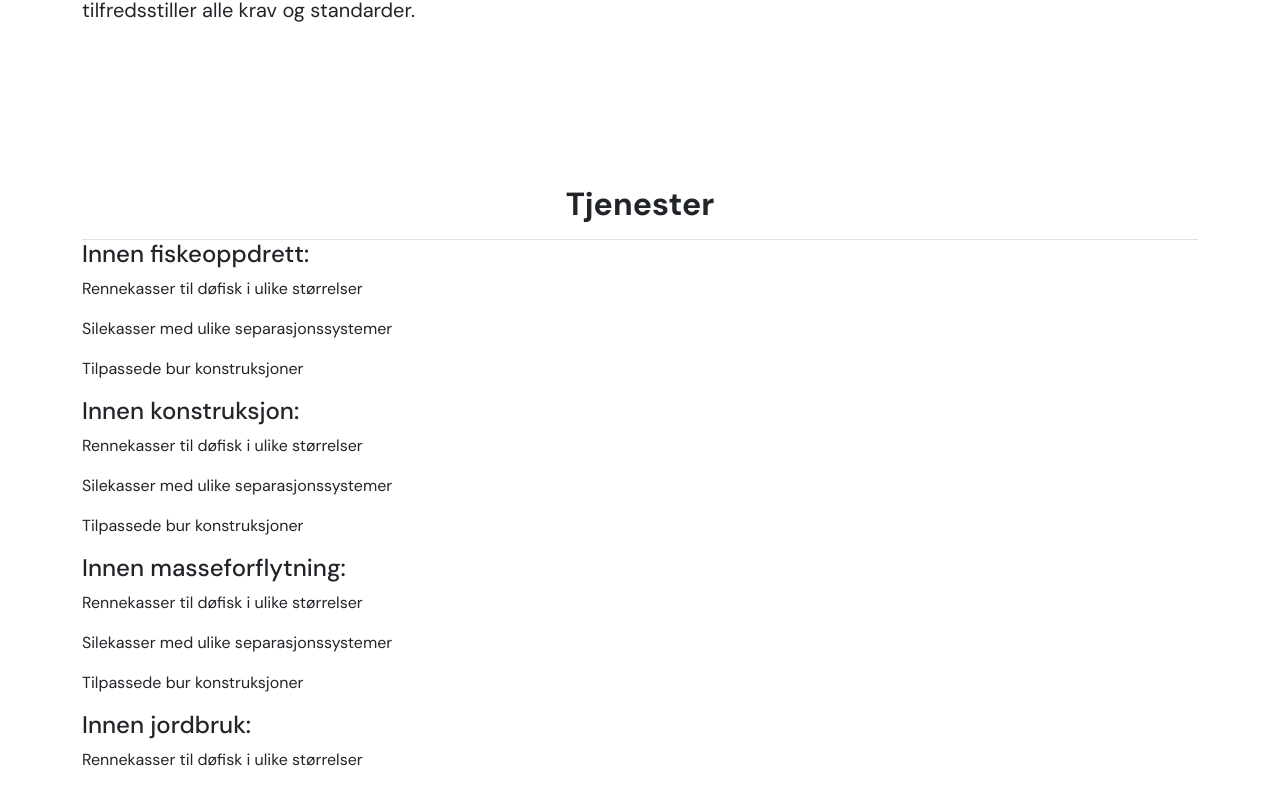
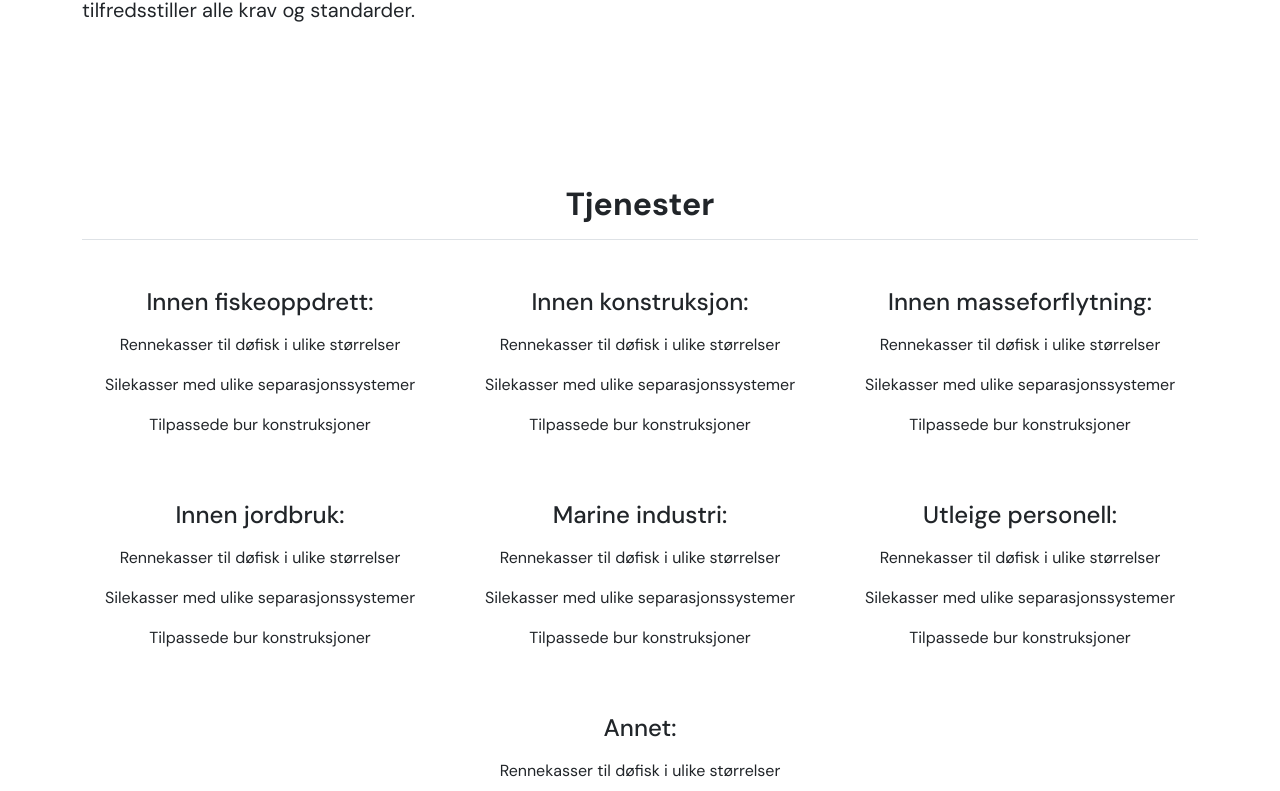
Before and after one commit to teehbee/flostrand-og-knutsen, a React (Vite) app: page /about in a window 1280 px wide. Shown: the part 2817-3608 px from the top of the page. Built offline with nearby package versions, Linux system fonts and the light colour scheme.

Commit message:
loop through and add content to services lists

```diff
--- a/src/components/about/elements/AboutServicesListContent.tsx
+++ b/src/components/about/elements/AboutServicesListContent.tsx
@@ -5,8 +5,8 @@ interface aboutServicesListContent {
 
 const AboutServicesListContent: React.FC<aboutServicesListContent> = ({ listTitle, listItems }) => {
   return (
-    <div>
-      <h4>{listTitle}</h4>
+    <div className="pt-3 pt-lg-5 text-center col-12 col-md-6 col-lg-4">
+      <h4 className="pb-2">{listTitle}</h4>
       {listItems.map((listItem, index) => (
         <p key={index}>{listItem}</p>
       ))}
--- a/src/components/about/sections/AboutServicesList.tsx
+++ b/src/components/about/sections/AboutServicesList.tsx
@@ -5,9 +5,11 @@ function AboutServicesList() {
   return (
     <section id="about-services-list" className="container py-5 my-5">
       <AboutServicesTitle aboutServicesTitle={aboutServicesTitle} />
-      {aboutServicesTitlesAndContents.map((item, index) => (
-        <AboutServicesListContent key={index} listTitle={item.title} listItems={item.items} />
-      ))}
+      <div className="row section-border pb-3 pb-lg-5 d-flex justify-content-center">
+        {aboutServicesTitlesAndContents.map((item, index) => (
+          <AboutServicesListContent key={index} listTitle={item.title} listItems={item.items} />
+        ))}
+      </div>
     </section>
   );
 }
```
